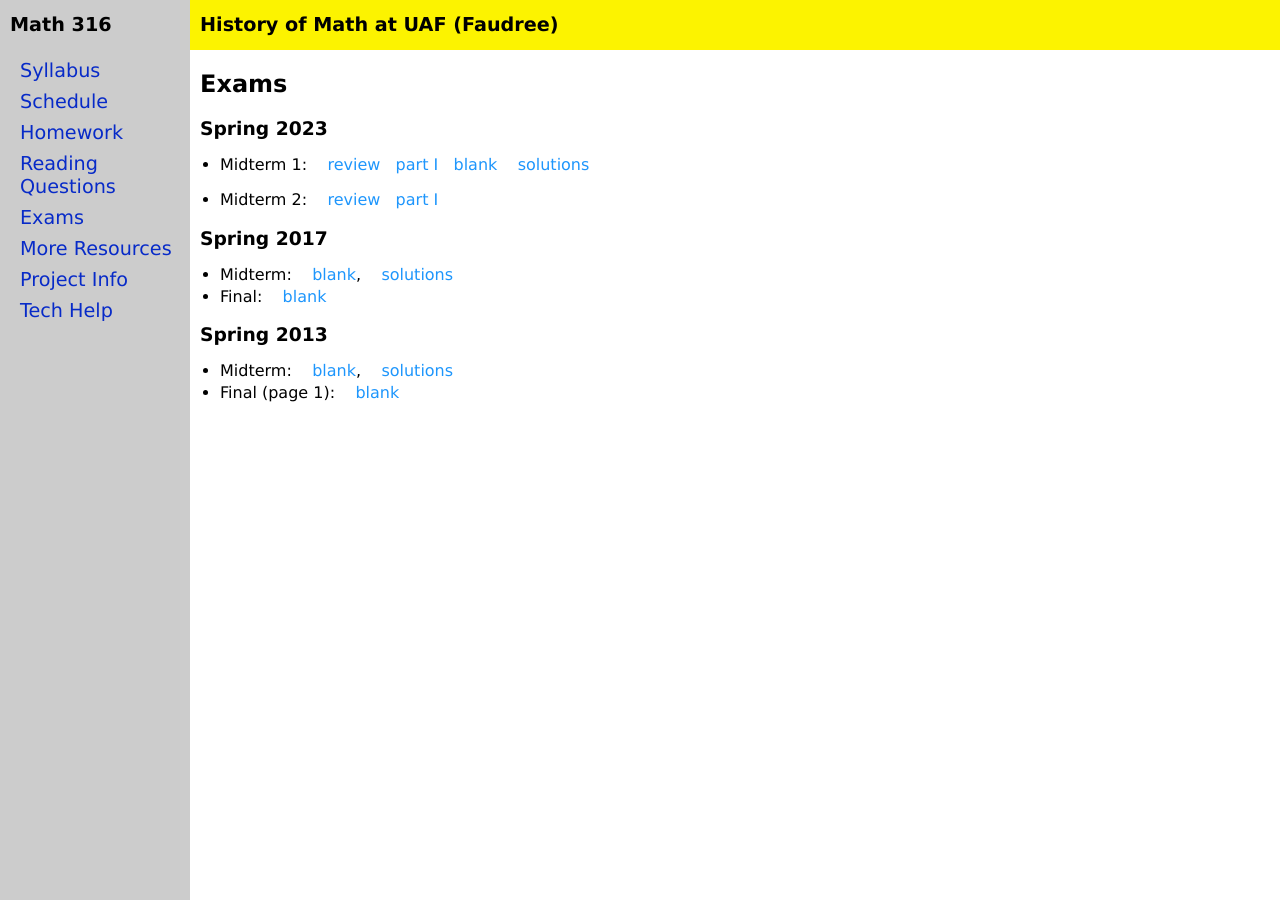
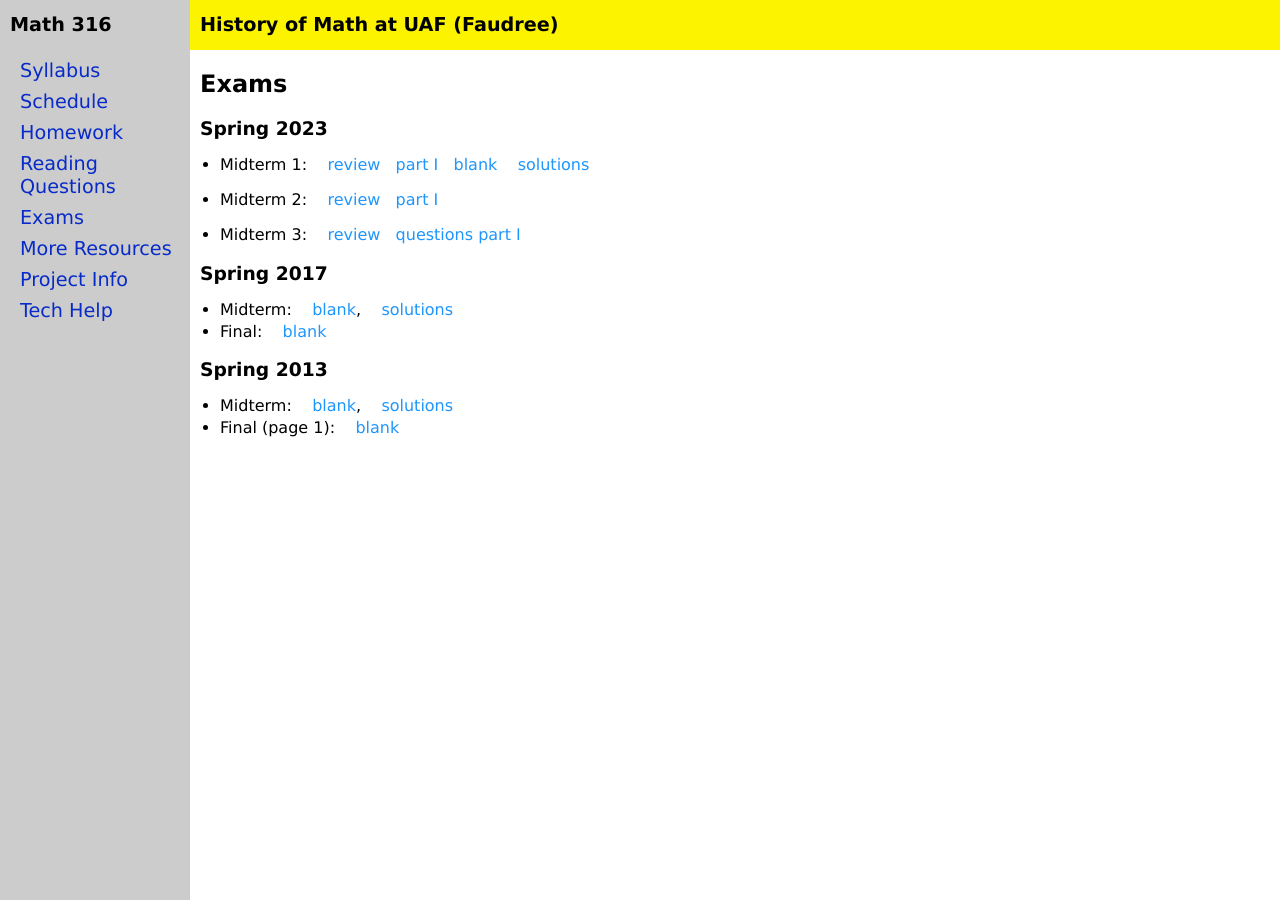
Before and after one commit to jrfaudree/HOM, a Jekyll site: the page built from exams.md, in a window 1280 px wide. Built offline with Jekyll 4.4.1, drawn with Linux system fonts in a browser that asks for light colours.

Commit message:
Update exams.md

```diff
--- a/exams.md
+++ b/exams.md
@@ -11,6 +11,8 @@ title: Exams
 
 * Midterm 2: &nbsp;&nbsp; [review](assets/midterms/M316s23_M2_Review.pdf)&nbsp;&nbsp; [part I](assets/midterms/M316s23-Mid2-page1.pdf)
 
+* Midterm 3: &nbsp;&nbsp; [review](assets/midterms/M316s23_M3_Review.pdf)&nbsp;&nbsp; [questions](assets/midterms/M316s23-Mid3-q.pdf) [part I](assets/midterms/M316s23-Mid3-page1.pdf)
+
 ### Spring 2017
 * Midterm: &nbsp;&nbsp; [blank](assets/oldexams/M306S17_Mid1_part_1_and_2.pdf),  &nbsp;&nbsp;  [solutions](assets/oldexams/M306S17_Mid1_part_1_and_2-solutions.pdf)
 * Final:  &nbsp;&nbsp; [blank](assets/oldexams/M306S17_finalexam.pdf)
```
